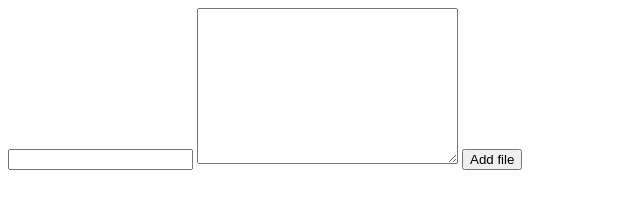
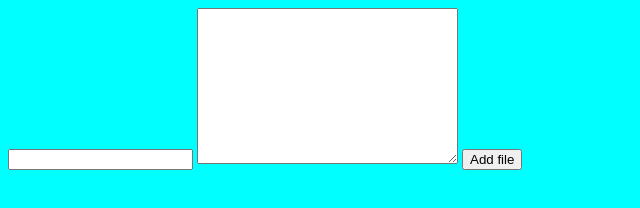
Before and after one commit to borbanicolas/node4, a website: page index.html in a window 1280 px wide. Shown: the whole page, without its empty margins (0-640 px from the left). Drawn offline with Linux system fonts and the light colour scheme.

Commit message:
first commit

```diff
--- /dev/null
+++ b/CSS/style.css
@@ -0,0 +1,3 @@
+body{
+    background-color: aqua;
+}
--- a/index.html
+++ b/index.html
@@ -4,6 +4,7 @@
     <meta charset="UTF-8">
     <meta http-equiv="X-UA-Compatible" content="IE=edge">
     <meta name="viewport" content="width=device-width, initial-scale=1.0">
+    <link rel="stylesheet" href="/CSS/style.css">
     <title>Document</title>
 </head>
 <body>
```
